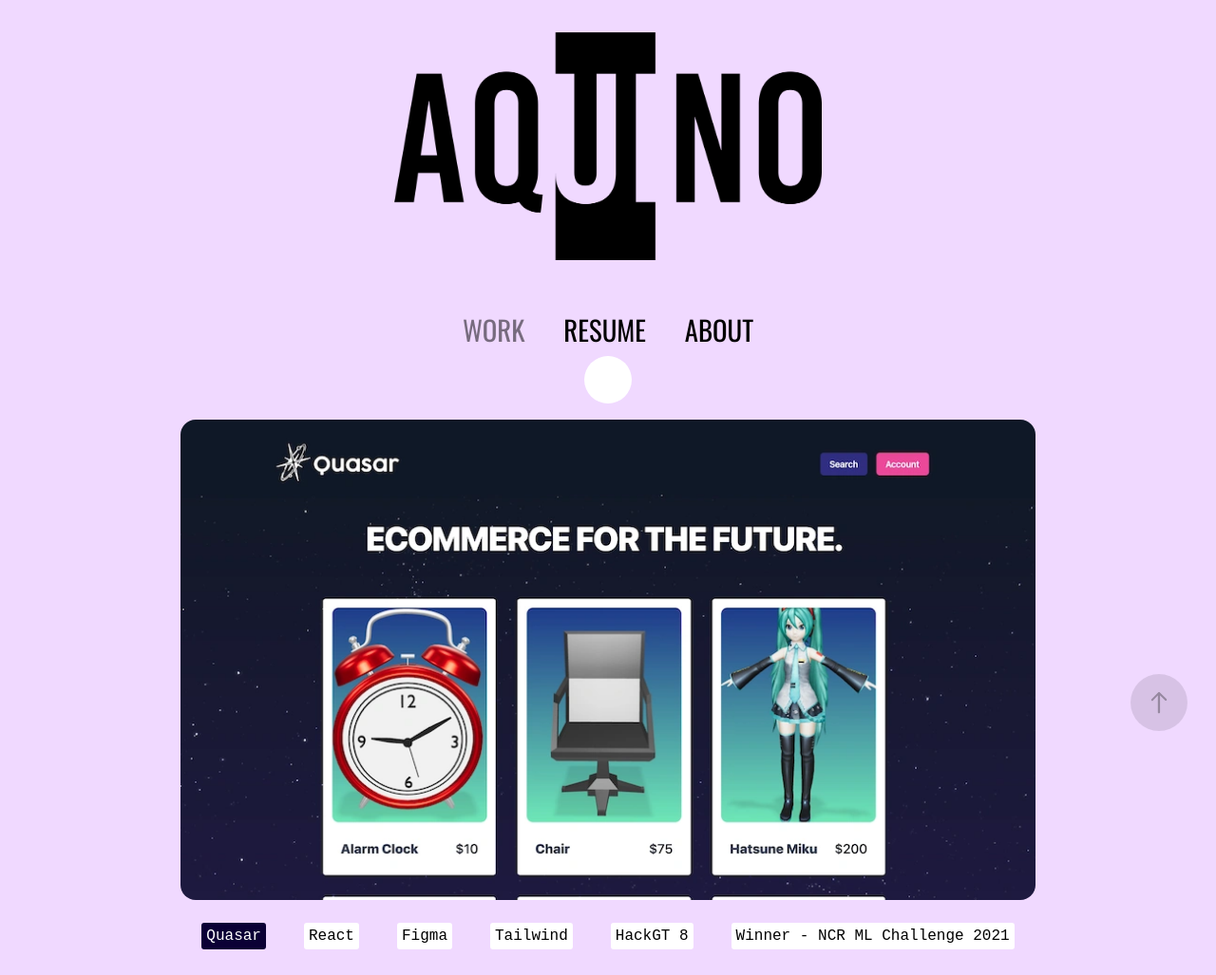
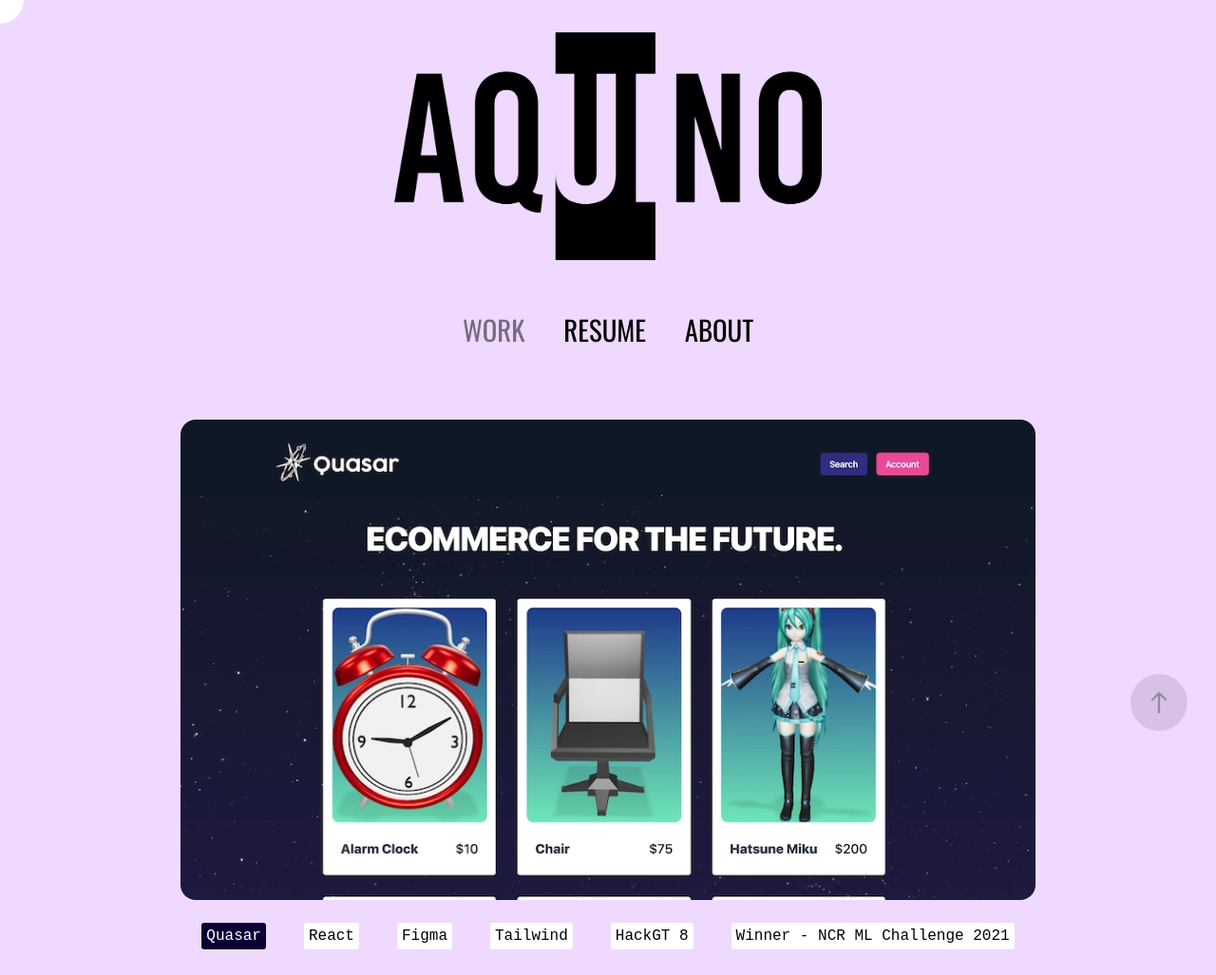
Before and after one commit to jorge-e-aquino/jorge-e-aquino.github.io, a website with bundled scripts: page index.html in a window 1280 px wide. Shown: the top 1027 px of the page at 95% size. Built offline with nearby package versions, Linux system fonts and the light colour scheme; a web font is replaced by a local one.

Commit message:
put cursor in corner on load

```diff
--- a/scss/styles.scss
+++ b/scss/styles.scss
@@ -29,8 +29,8 @@
   position: fixed;
   width: 50px;
   height: 50px;
-  top: 50%;
-  left: 50%;
+  top: 0px;
+  left: 0px;
   margin: -25px 0px 0px -25px;
   background: white;
   border-radius: 80%;
```
Also changed, not shown: css/styles.css, 2 other files.
